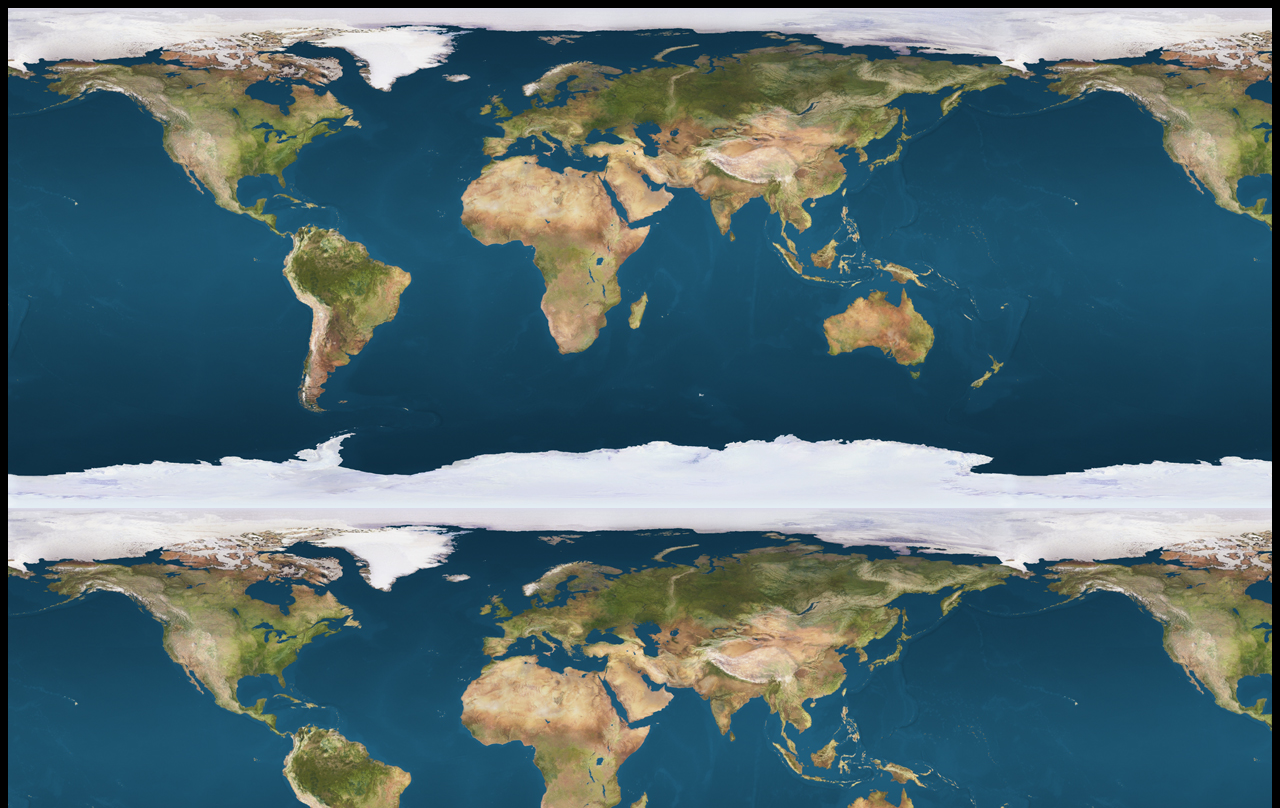
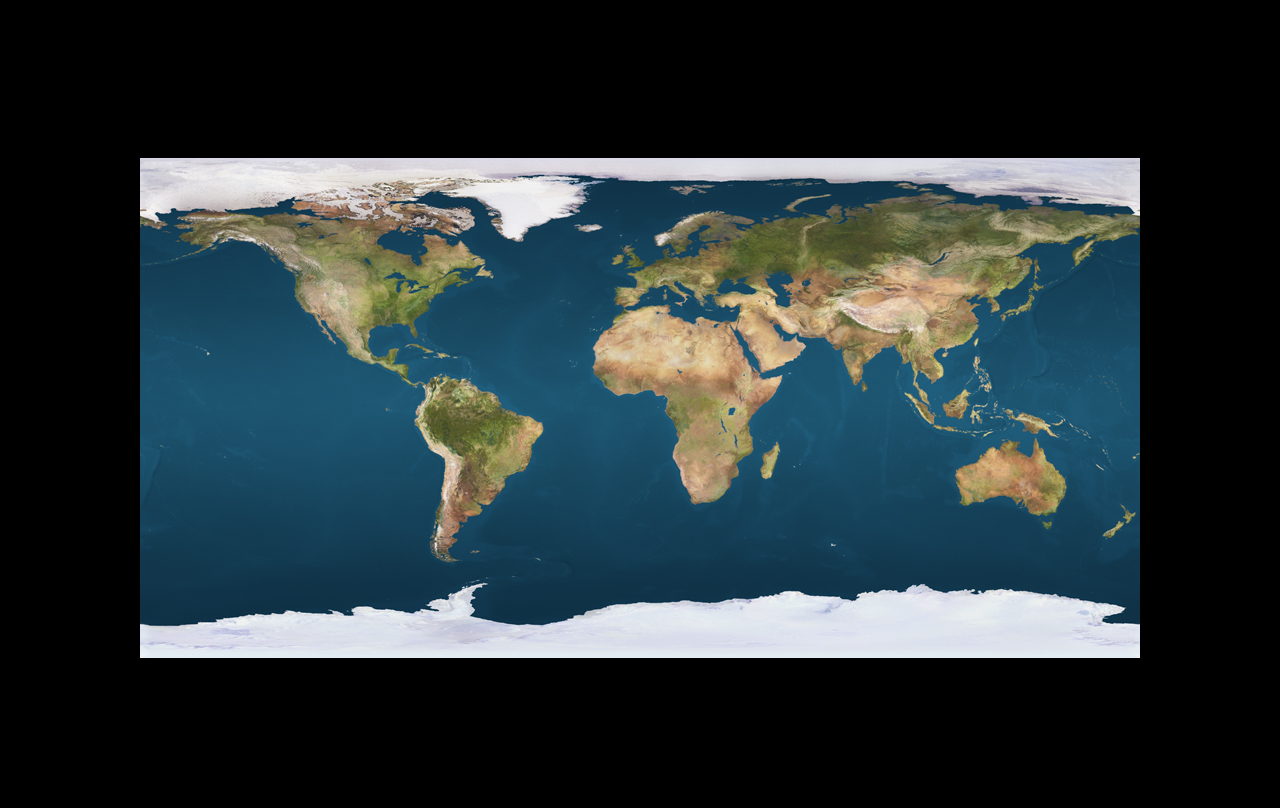
Before and after one commit to warrendsteinacker-max/AI-GAME-PROJ, a React (Vite) app in the folder asta-centrifugal-frontier/: page / in a window 1280 px wide. Built offline with nearby package versions, Linux system fonts and the light colour scheme.

Commit message:
got image center and relitve

```diff
--- a/asta-centrifugal-frontier/src/components/Comp.jsx
+++ b/asta-centrifugal-frontier/src/components/Comp.jsx
@@ -25,6 +25,6 @@ export const Comp = () => {
     // <form onSubmit={ptoB}><input type='text' value={data} placeholder="data" onChange={(e) => setData(e.target.value)}></input><button type='submit'>post data</button></form>
 
     // <footer>by</footer> */}
-    <div style={{backgroundImage: 'url(/earth_day.jpg)', height: '100vh', width: '100wh'}}></div>
+    <div style={{backgroundRepeat: 'no-repeat', backgroundImage: 'url(/earth_day.jpg)', height: '100vh', width: '100wh', backgroundPosition: 'center'}}></div>
     </>);
 };
```
